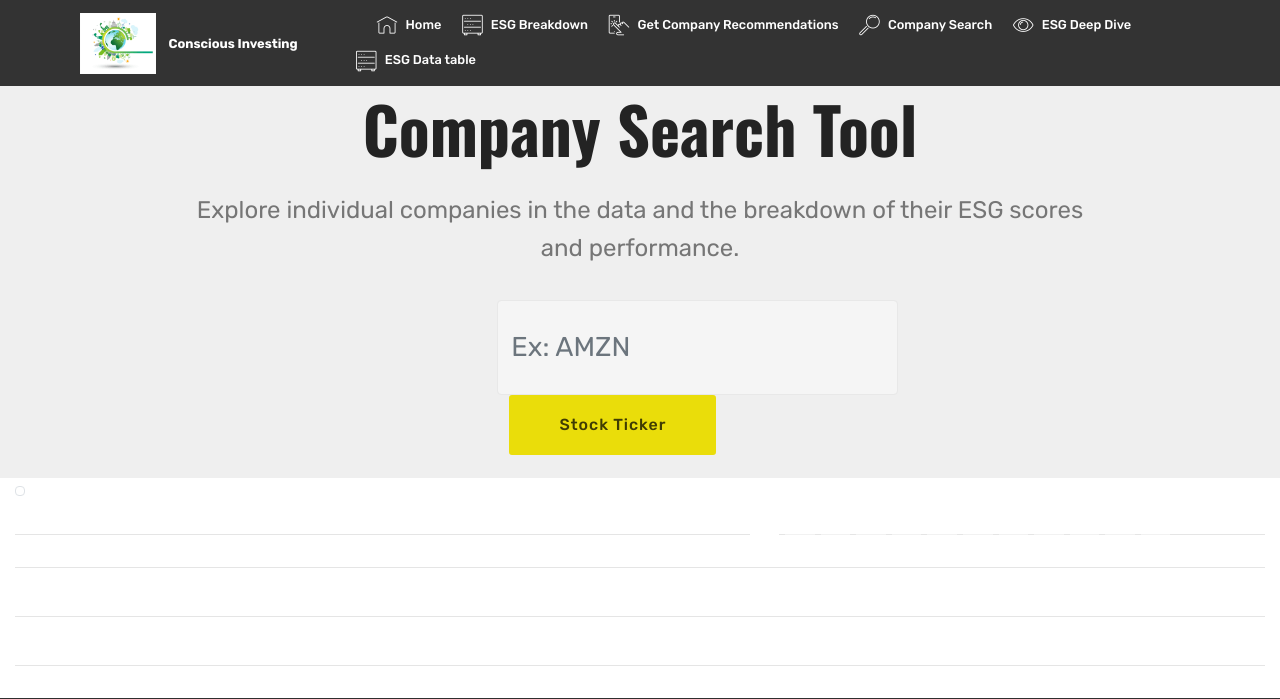
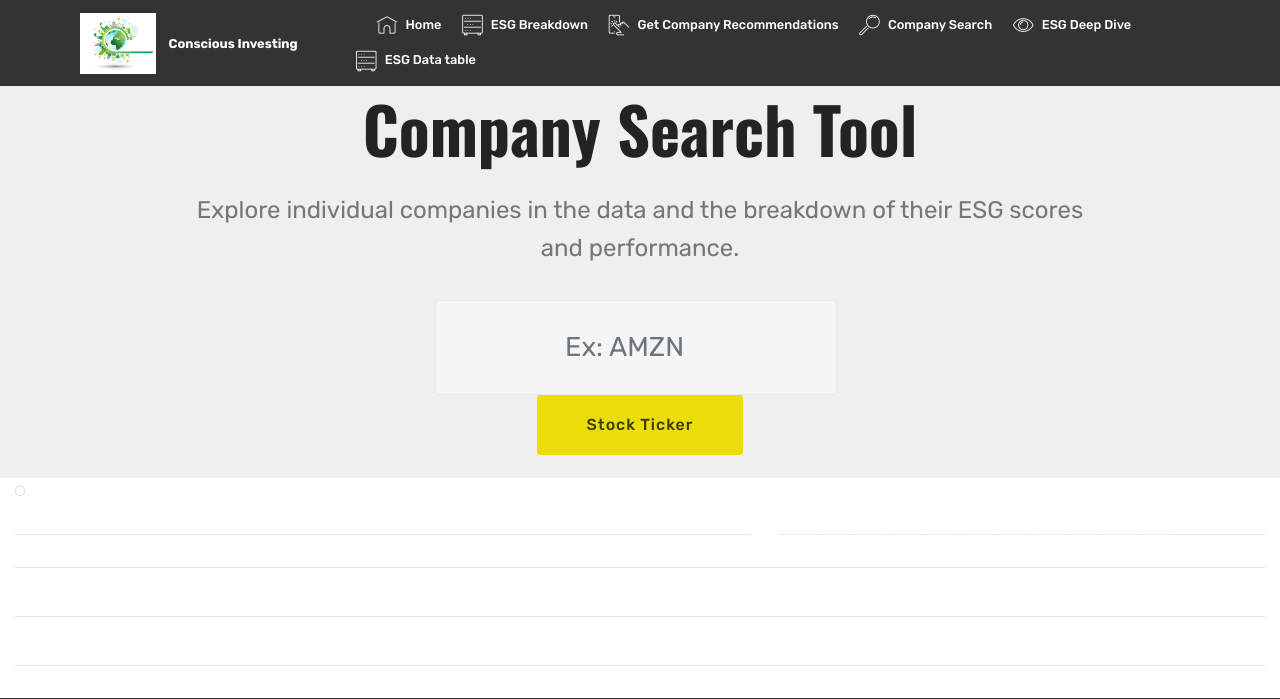
Before and after one commit to williamjones0706/Conscious_Investing, a Flask app: page /company_search in a window 1280 px wide. Shown: the top 699 px of the page. Run offline with Flask 2, Linux system fonts and the light colour scheme; parts of the project's set-up code (start-up, migrations or seed data) failed here and were passed over; some libraries are stand-ins or nearby versions; some web fonts are replaced.

Commit message:
company search and esg breakdown update

```diff
--- a/ESG/templates/company_search.html
+++ b/ESG/templates/company_search.html
@@ -61,15 +61,13 @@
       <div class="collapse navbar-collapse" id="navbarSupportedContent">
         <ul class="navbar-nav nav-dropdown nav-right" data-app-modern-menu="true">
           <li class="nav-item">
-                        <a class="nav-link link text-white display-4"
-                            href="https://conscious-investing-v2.herokuapp.com/">
+            <a class="nav-link link text-white display-4" href="https://conscious-investing-v2.herokuapp.com/">
             </a>
           </li>
           <li class="nav-item"><a class="nav-link link text-white display-4" href="/"><span
                 class="mbri-home mbr-iconfont mbr-iconfont-btn"></span>
               Home</a></li>
-            <li class="nav-item"><a class="nav-link link text-white display-4"
-                    href="/esg_breakdown"><span
+          <li class="nav-item"><a class="nav-link link text-white display-4" href="/esg_breakdown"><span
                 class="mbri-database mbr-iconfont mbr-iconfont-btn"></span>
               ESG Breakdown</a></li>
           <li class="nav-item"><a class="nav-link link text-white display-4" href="/recommendations"><span
@@ -99,24 +97,32 @@
         <div class="col-md-10 align-center">
           <h1 class="mbr-section-title mbr-bold pb-3 mbr-fonts-style display-1">Company Search Tool</h1>
 
-                    <p class="mbr-text pb-3 mbr-fonts-style display-5">
-                        Explore individual companies in the data and the breakdown of their ESG scores and performance.
+          <p class="mbr-text pb-3 mbr-fonts-style display-5">Explore individual companies in the data and the breakdown
+            of their ESG scores and performance.
           </p>
-                    <div class="row" id="SearchingForm">
-                      <div class="col-lg-4"></div>
-                      <div class="col-lg-4">
+
+
+        </div>
+      </div>
+    </div>
+
+    <div class="container-fluid">
+      <div class="row justify-content-md-center" id="SearchingForm">
+
         <h2 style="color:rgb(7, 133, 47)">
-                        <form class="form-inline my-2 my-lg-0">
-                          <input class="form-control mr-sm-2" id="stockInput" type="search" placeholder="Ex: AMZN" aria-label="Search">
-                          <button class="btn btn-success active my-2 my-sm-0" id="submit" type="submit">Stock Ticker</button>
+          <form class="form my-2 my-lg-0">
+            <div class="row justify-content-center">
+              <input class="form-control mr-sm-2 align-center" id="stockInput" type="search" placeholder="Ex: AMZN"
+                aria-label="Search">
+            </div>
+            <div class="row justify-content-center">
+              <button class="btn btn-success active my-2 my-sm-0 align-center" id="submit" type="submit">Stock Ticker</button>
+            </div>
           </form>
         </h2>
       </div>
-                    <div class="col-lg-4"></div>
     </div>
-                </div>
-            </div>
-        </div>
+
 
   </section>
 
@@ -220,7 +226,7 @@
                 <div id="Operating_Income_Chart" alt="Seventh slide"></div>
               </div>
               <div class="carousel-item">
-                    <div  id="Interest_Expense_Chart" alt="Eighth slide"></div>
+                <div id="Interest_Expense_Chart" alt="Eighth slide"></div>
               </div>
               <div class="carousel-item">
                 <div id="Earnings_Before_Tax_Chart" alt="Ninth slide"></div>
@@ -299,7 +305,7 @@
                 <div id="InvestingCashFlow_Chart" alt="Seventh slide"></div>
               </div>
               <div class="carousel-item">
-                  <div  id="NetDebt_Chart" alt="Eighth slide"></div>
+                <div id="NetDebt_Chart" alt="Eighth slide"></div>
               </div>
               <div class="carousel-item">
                 <div id="ShareRepurchases_Chart" alt="Ninth slide"></div>
--- a/ESG/templates/esg_breakdown.html
+++ b/ESG/templates/esg_breakdown.html
@@ -104,8 +104,8 @@
                         business value is at risk driven by environmental, social and governance issues. The rating
                         employs a two-dimensional framework that combines an assessment of a company’s exposure to
                         industry-specific material ESG issues with an assessment of how well the company is managing
-                        those issues. The final ESG Risk Ratings scores are a measure of unmanaged risk on an absolute
-                        scale of 0-100, with a lower score signaling less unmanaged ESG Risk.</p>
+                        those issues. The final ESG Risk Rating scores are a measure of unmanaged risk on an absolute
+                        scale of 0-100, with a lower score signaling better risk management.</p>
 
                     <p class="mbr-text pb-3 mbr-fonts-style display-5">In the sections below, take a look at the what
                         factors influence ESG
@@ -146,6 +146,7 @@
 
     <section>
         <div>
+            <br>
             <br>
             <br>
             <br>
```
Lines whose indentation alone changed are shown as unchanged.
